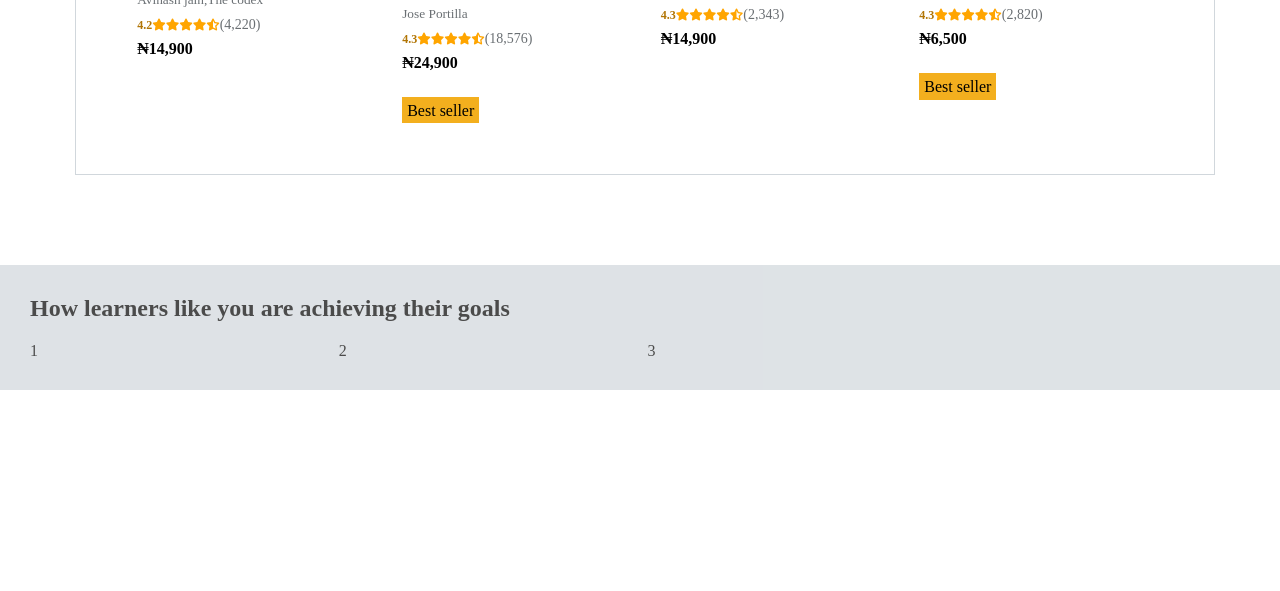
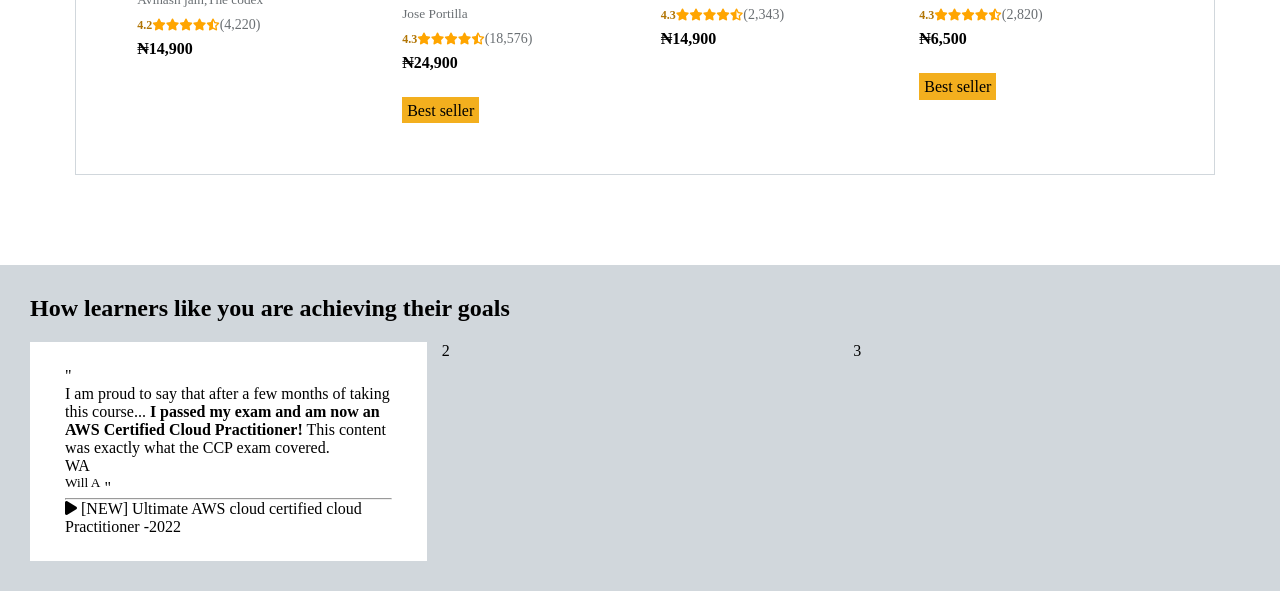
Before and after one commit to joyibeh93/Udemy-Clone, a plain HTML site: page index.html in a window 1280 px wide. Shown: the part 1128-1719 px from the top of the page. Before the commit the page ends 1518 px from the top, so only its background shows below. Drawn offline with Linux system fonts and the light colour scheme.

Commit message:
added the testimony page

```diff
--- a/index.html
+++ b/index.html
@@ -123,8 +123,23 @@
         </section>
         <section class="learner-session">
             <h2>How learners like you are achieving their goals</h2>
-            <div class="grid-container">
-                <div>1</div>
+            <div class="grid-container2">
+                <div class="grid-cnt">
+                   <span>"</span>
+                    <p>
+                        I am proud to say that after a few months of taking this course... <strong>I passed my exam and am now an AWS Certified Cloud Practitioner!</strong>
+                         This content was exactly what the CCP exam covered.
+                    </p>
+
+                    <p> WA</p><SUp>Will A</SUp>
+                    <span>"</span>
+                    <hr>
+                    <p>
+                        <p><i class="fa-solid fa-play"></i> [NEW] Ultimate AWS cloud certified cloud Practitioner -2022</p>
+                    </p>
+
+
+                </div>
                 <div>2</div>
                 <div>3</div>
 
--- a/style.css
+++ b/style.css
@@ -139,5 +139,17 @@ line-height: 1.5em;
 .learner-session{
     padding: 30px;
     background-color: #d1d7dc;
-    opacity: 0.7;
+    /* opacity: 0.7; */
 }
+.grid-container2{
+
+    display: grid;
+    grid-template-columns: 1fr 1fr 1fr;
+    gap: 15px;
+    margin-top: 20px;
+    overflow: hidden;
+}
+.grid-cnt{
+    background-color: #fff;
+    padding: 25px 35px;
+}
```
